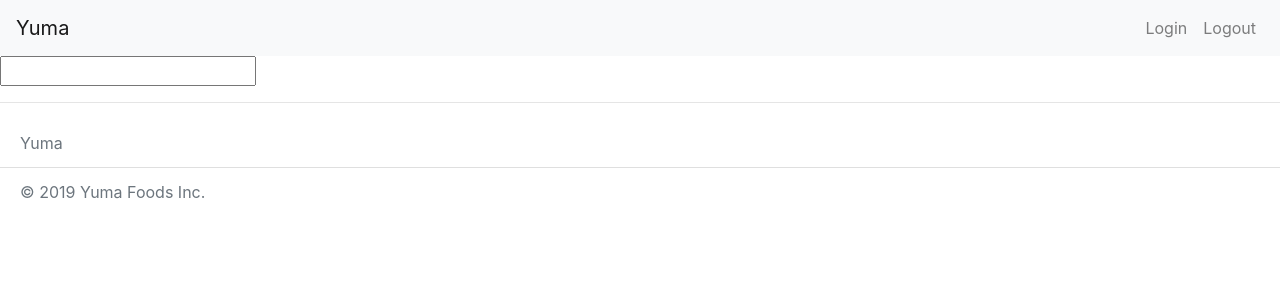
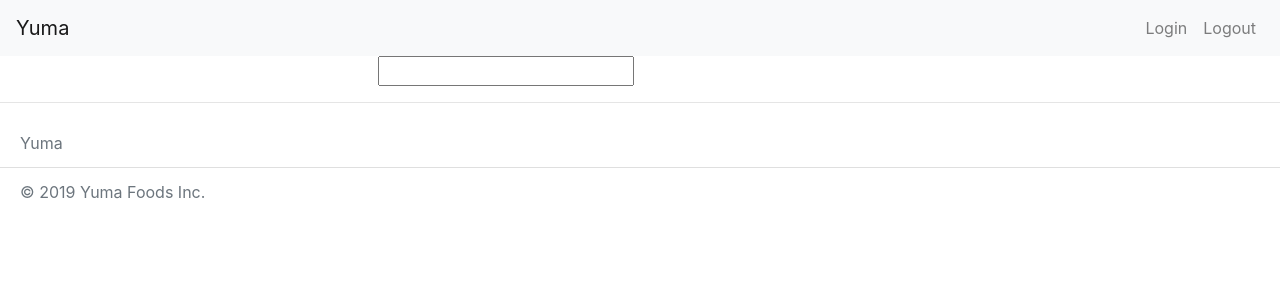
Before and after one commit to faisalhabibgit/Yuma, a React (Create React App) app in the folder frontend/: page /UserByCompanyName in a window 1280 px wide. Shown: the top 300 px of the page. Built offline with nearby package versions, Linux system fonts and the light colour scheme.

Commit message:
#142  Adding styling

```diff
--- a/frontend/src/component/UserByCompanyName.js
+++ b/frontend/src/component/UserByCompanyName.js
@@ -1,4 +1,8 @@
 import React, { Component } from 'react';
+import {
+  ListGroup, ListGroupItem,
+  Container, Col, Form, FormGroup, Label, Input
+} from 'reactstrap';
 
 
 class UserByCompanyName extends Component {
@@ -20,13 +24,20 @@ class UserByCompanyName extends Component {
 
   render() {
     return (
-      <div className="to-do-main-list">
-        <input
-          onChange = { (e)=>this.handleQueryChange(e.target.value)}
-          value={this.state.userInput}
-          type="text"
-        />
-      </div>
+      <Container>
+        <Col sm="12" md={{ size: 6, offset: 3 }}>
+          <Form className="form">
+            <FormGroup>
+              <input
+                onChange = { (e)=>this.handleQueryChange(e.target.value)}
+                value={this.state.userInput}
+                type="text"
+              />
+            </FormGroup>
+          </Form>
+        </Col>
+      </Container>
+
     );
   }
 
```
